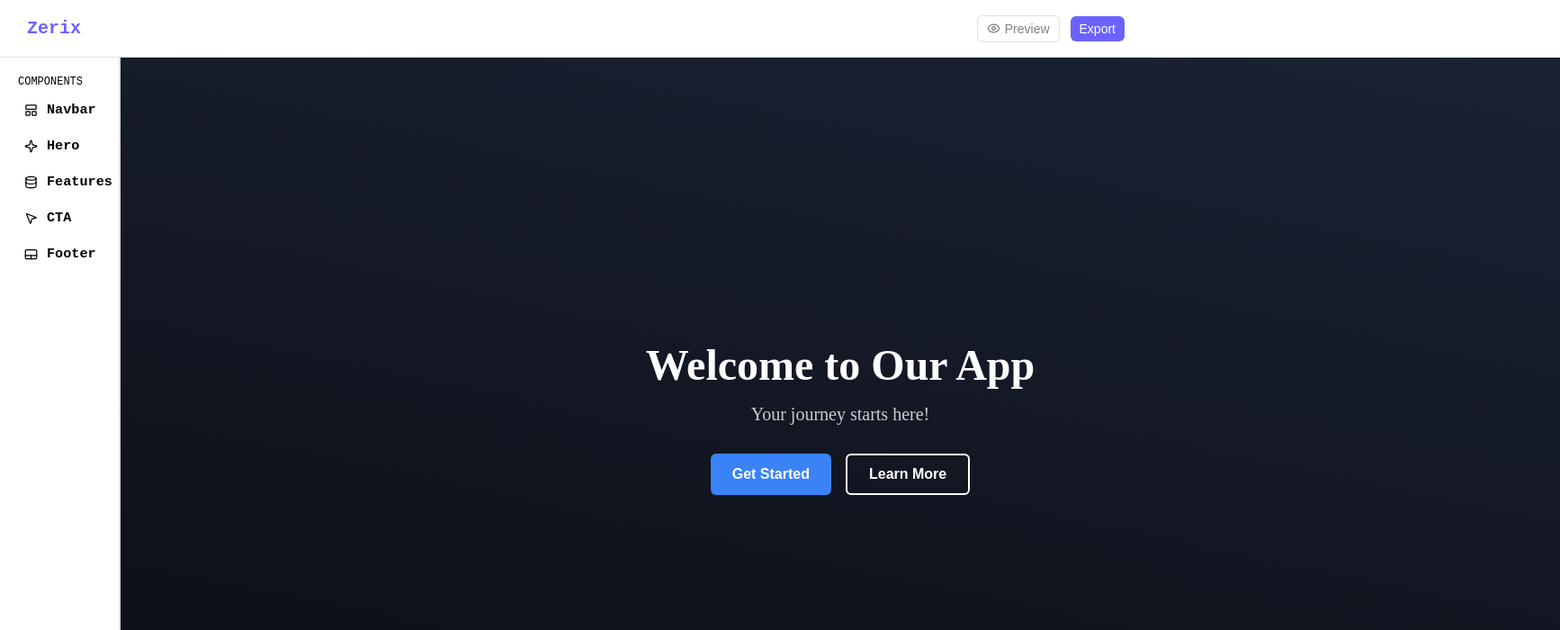
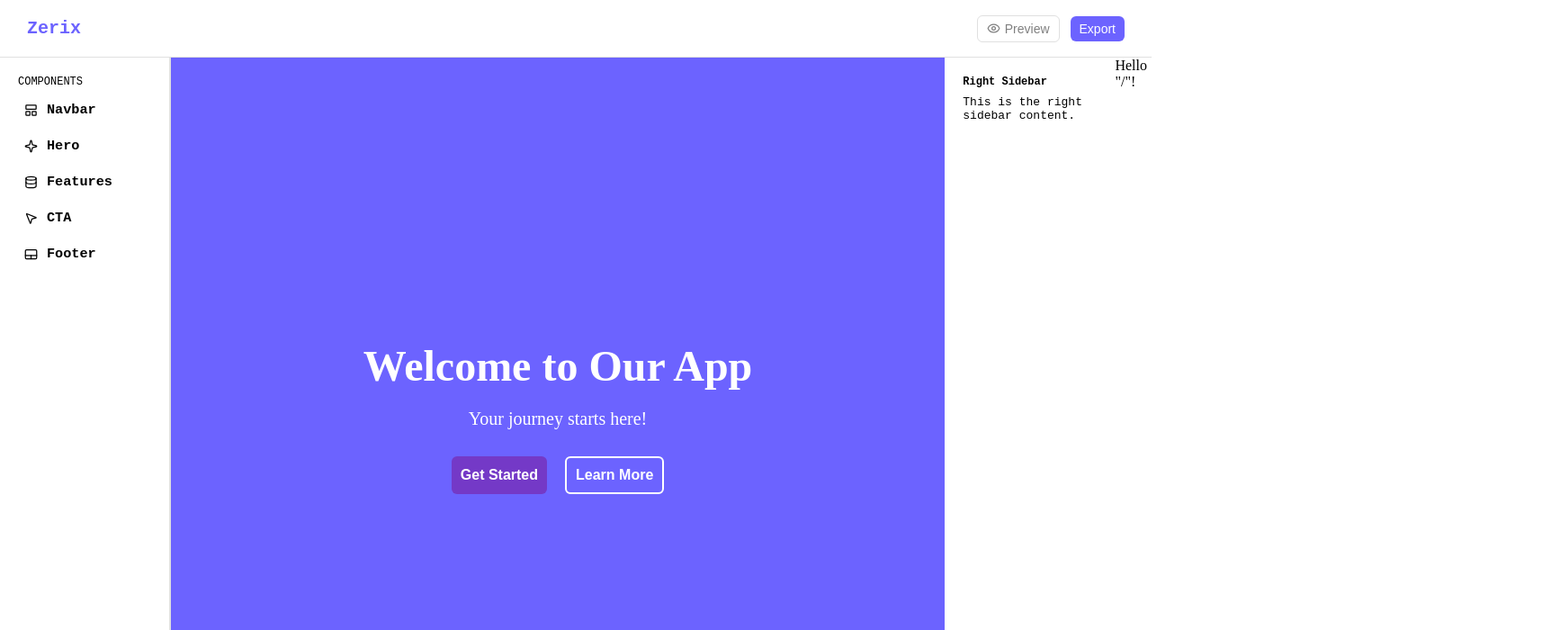
Before and after one commit to Sunjay77/zerix, a React (Vite) app: page / in a window 1280 px wide. Shown: the top 700 px of the page at 90% size, 1734 px wide, since content can reach past the window. Built offline with nearby package versions, Linux system fonts and the light colour scheme.

Commit message:
moved the file Dir

```diff
--- a/src/components/Hero/Hero.tsx
+++ /dev/null
@@ -1,18 +0,0 @@
-import { HeroContent, HeroSection,Title,Subtitle, ButtonGroup,PrimaryButton,SecondaryButton } from "../Hero/HeroStyle";
-
-const Hero: React.FC = () => {
-  return (
-    <HeroSection>
-      <HeroContent>
-        <Title>Welcome to Our App</Title>
-        <Subtitle>Your journey starts here!</Subtitle>
-        <ButtonGroup>
-          <PrimaryButton>Get Started</PrimaryButton>
-          <SecondaryButton>Learn More</SecondaryButton>
-        </ButtonGroup>
-      </HeroContent>
-    </HeroSection>
-  );
-};
-
-export default Hero;
--- a/src/components/Hero/HeroStyle.ts
+++ /dev/null
@@ -1,67 +0,0 @@
-/** @format */
-
-import styled from "styled-components";
-
-export const HeroSection = styled.section`
-  display: flex;
-  align-items: center;
-  justify-content: center;
-  height: 100vh;
-  width:200vh;
-  background: linear-gradient(12deg, #0b0d14, #1b2233);
-  color: #fff;
-  text-align: center;
-  padding: 0 2rem;
-`;
-
-export const HeroContent = styled.div`
-  max-width: 700px;
-`;
-
-export const Title = styled.h1`
-  font-size: 3rem;
-  font-weight: 700;
-  margin-bottom: 1rem;
-`;
-
-export const Subtitle = styled.p`
-  font-size: 1.25rem;
-  font-weight: 300;
-  margin-bottom: 2rem;
-  color: #ccc;
-`;
-
-export const ButtonGroup = styled.div`
-  display: flex;
-  gap: 1rem;
-  justify-content: center;
-`;
-
-export const Button = styled.button`
-  padding: 0.75rem 1.5rem;
-  font-size: 1rem;
-  font-weight: 600;
-  border: none;
-  border-radius: 6px;
-  cursor: pointer;
-`;
-
-export const PrimaryButton = styled(Button)`
-  background: #3a82f7;
-  color: white;
-
-  &:hover {
-    background: #2b64c9;
-  }
-`;
-
-export const SecondaryButton = styled(Button)`
-  background: transparent;
-  border: 2px solid #fff;
-  color: #fff;
-
-  &:hover {
-    background: #fff;
-    color: #0b0d14;
-  }
-`;
--- a/src/components/Leftsidebar/LeftSideBarStyle.ts
+++ /dev/null
@@ -1,31 +0,0 @@
-/** @format */
-
-import styled from "styled-components";
-export const LeftSidebar = styled.div`
-  width: 20vh;
-  height: 100vh;
-  display: flex;
-  flex-direction: column;
-  gap: 0.5rem;
-  border-right: 2px solid #e0e0e0;
-  font-family: monospace;
-  padding-left: 20px;
-`;
-export const SidebarHeading = styled.h2`
-  font-weight: 100;
-  font-size: small;
-  margin-top: 20px;
-`;
-
-export const SidebarItem = styled.div`
-  display: flex;
-  align-items: center;
-  gap: 10px;
-  cursor: pointer;
-  padding: 7px;
-  border-radius: 10px;
-  &:hover {
-    color: white;
-    background: #6c63ff;
-  }
-`;
--- a/src/components/Leftsidebar/Leftsidebar.tsx
+++ /dev/null
@@ -1,32 +0,0 @@
-/** @format */
-
-import { LeftSidebar, SidebarHeading, SidebarItem } from "./LeftSideBarStyle";
-import { WindowsIcon, HeroIcon, FeatureIcon,CtaIcon, FooterIcon } from "../icons/AppIcons";
-const LeftSideBar: React.FC = () => {
-  return (
-    <LeftSidebar>
-      <SidebarHeading>COMPONENTS</SidebarHeading>
-      <SidebarItem>
-        <WindowsIcon /> <h3>Navbar</h3>{" "}
-      </SidebarItem>
-      <SidebarItem>
-        {" "}
-        <HeroIcon /> <h3>Hero</h3>{" "}
-      </SidebarItem>
-      <SidebarItem>
-        {" "}
-        <FeatureIcon /> <h3>Features</h3>{" "}
-      </SidebarItem>
-      <SidebarItem>
-        {" "}
-        <CtaIcon /> <h3>CTA</h3>{" "}
-      </SidebarItem>
-      <SidebarItem>
-        {" "}
-        <FooterIcon /> <h3>Footer</h3>{" "}
-      </SidebarItem>
-    </LeftSidebar>
-  );
-};
-
-export default LeftSideBar;
--- a/src/components/icons/AppIcons.tsx
+++ /dev/null
@@ -1,128 +0,0 @@
-/** @format */
-
-type IconProps = {
-  size?: number;
-  color?: string;
-  className?: string;
-};
-
-export const CtaIcon = ({ size = 15, className }: IconProps) => {
-  return (
-    <svg
-      xmlns="http://www.w3.org/2000/svg"
-      width={size}
-      height={size}
-      viewBox="0 0 24 24"
-      fill="none"
-      stroke="currentColor"
-      stroke-width="2"
-      stroke-linecap="round"
-      stroke-linejoin="round"
-      className={className}
-    >
-      <path d="M4.037 4.688a.495.495 0 0 1 .651-.651l16 6.5a.5.5 0 0 1-.063.947l-6.124 1.58a2 2 0 0 0-1.438 1.435l-1.579 6.126a.5.5 0 0 1-.947.063z" />
-    </svg>
-  );
-};
-
-export const FeatureIcon = ({ size = 15, className }: IconProps) => {
-  return (
-    <svg
-      xmlns="http://www.w3.org/2000/svg"
-      width={size}
-      height={size}
-      viewBox="0 0 24 24"
-      fill="none"
-      stroke="currentColor"
-      stroke-width="2"
-      stroke-linecap="round"
-      stroke-linejoin="round"
-      className={className}
-    >
-      <ellipse cx="12" cy="5" rx="9" ry="3" />
-      <path d="M3 5V19A9 3 0 0 0 21 19V5" />
-      <path d="M3 12A9 3 0 0 0 21 12" />
-    </svg>
-  );
-};
-
-export const FooterIcon = ({ size = 15, className }: IconProps) => {
-  return (
-    <svg
-      xmlns="http://www.w3.org/2000/svg"
-      width={size}
-      height={size}
-      viewBox="0 0 24 24"
-      fill="none"
-      stroke="currentColor"
-      stroke-width="2"
-      stroke-linecap="round"
-      stroke-linejoin="round"
-      className={className}
-    >
-      <rect width="20" height="16" x="2" y="4" rx="2" />
-      <path d="M2 14h20" />
-      <path d="M12 20v-6" />
-    </svg>
-  );
-};
-
-export const HeroIcon = ({ size = 15, className }: IconProps) => {
-  return (
-    <svg
-      xmlns="http://www.w3.org/2000/svg"
-      width={size}
-      height={size}
-      viewBox="0 0 24 24"
-      fill="none"
-      stroke="currentColor"
-      strokeWidth="2"
-      strokeLinecap="round"
-      strokeLinejoin="round"
-      className={className}
-    >
-      <path d="M11.017 2.814a1 1 0 0 1 1.966 0l1.051 5.558a2 2 0 0 0 1.594 1.594l5.558 1.051a1 1 0 0 1 0 1.966l-5.558 1.051a2 2 0 0 0-1.594 1.594l-1.051 5.558a1 1 0 0 1-1.966 0l-1.051-5.558a2 2 0 0 0-1.594-1.594l-5.558-1.051a1 1 0 0 1 0-1.966l5.558-1.051a2 2 0 0 0 1.594-1.594z" />
-    </svg>
-  );
-};
-
-export const PreviewIcon = ({ size = 15, className }: IconProps) => {
-  return (
-    <svg
-      xmlns="http://www.w3.org/2000/svg"
-      width={size}
-      height={size}
-      viewBox="0 0 24 24"
-      fill="none"
-      stroke="currentColor"
-      stroke-width="2"
-      stroke-linecap="round"
-      stroke-linejoin="round"
-      className={className}
-    >
-      <path d="M2.062 12.348a1 1 0 0 1 0-.696 10.75 10.75 0 0 1 19.876 0 1 1 0 0 1 0 .696 10.75 10.75 0 0 1-19.876 0" />
-      <circle cx="12" cy="12" r="3" />
-    </svg>
-  );
-};
-
-export const WindowsIcon = ({ size = 15, className }: IconProps) => {
-  return (
-    <svg
-      xmlns="http://www.w3.org/2000/svg"
-      width={size}
-      height={size}
-      viewBox="0 0 24 24"
-      fill="none"
-      stroke="currentColor"
-      strokeWidth={2}
-      strokeLinecap="round"
-      strokeLinejoin="round"
-      className={className}
-    >
-      <rect width="18" height="7" x="3" y="3" rx="1" />
-      <rect width="7" height="7" x="3" y="14" rx="1" />
-      <rect width="7" height="7" x="14" y="14" rx="1" />
-    </svg>
-  );
-};
--- a/src/routes/__root.tsx
+++ b/src/routes/__root.tsx
@@ -3,19 +3,20 @@
 import { createRootRoute, Outlet } from "@tanstack/react-router";
 import { TanStackRouterDevtools } from "@tanstack/react-router-devtools";
 import Navbar from "../components/elements/navbar/Navbar";
-import LeftSideBar from "../components/Leftsidebar/Leftsidebar";
-import Hero from "../components/Hero/Hero";
+import LeftSideBar from "../components/elements/leftsidebar/Leftsidebar";
+import Hero from "../components/elements/Hero/Hero";
+import RightSideBar from "../components/elements/rightsidebar/RightSideBar";
 
 const RootLayout = () => (
   <>
     <Navbar />
     <div style={{ display: "flex" }}>
       <LeftSideBar />
-      <div style={{display: "flex:1"}}>
       <Hero />
+      <RightSideBar />
       <Outlet />
-      </div>
     </div>
+
     <TanStackRouterDevtools />
   </>
 );
```
